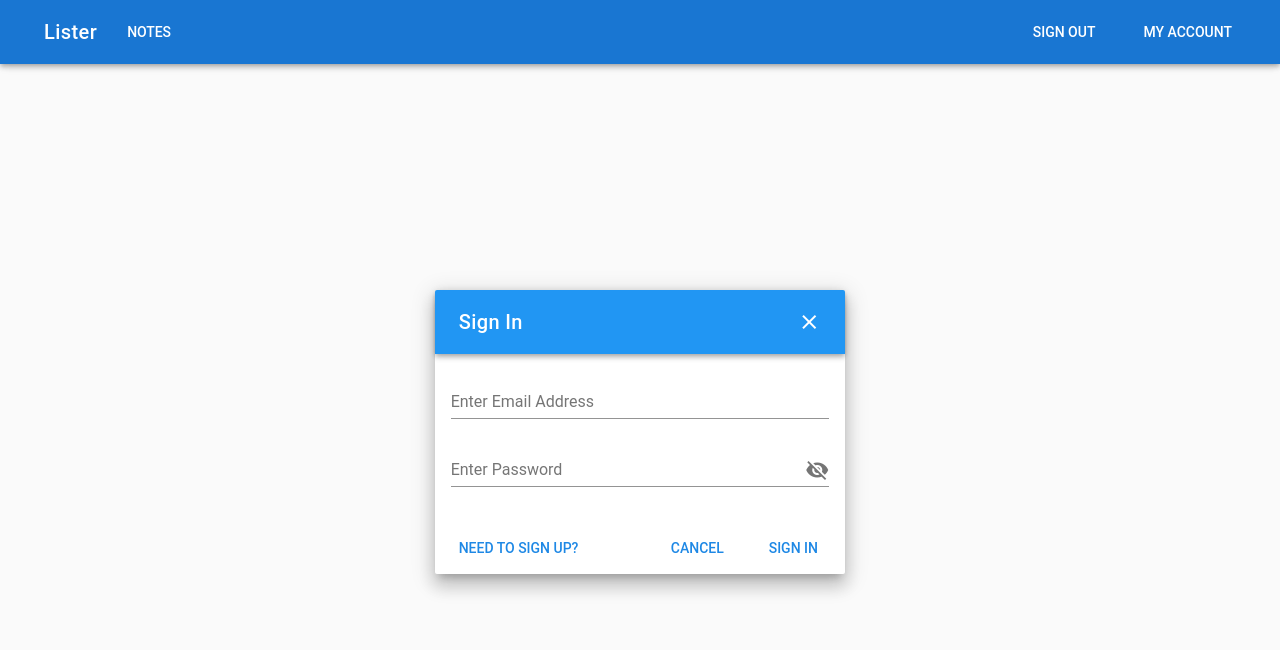
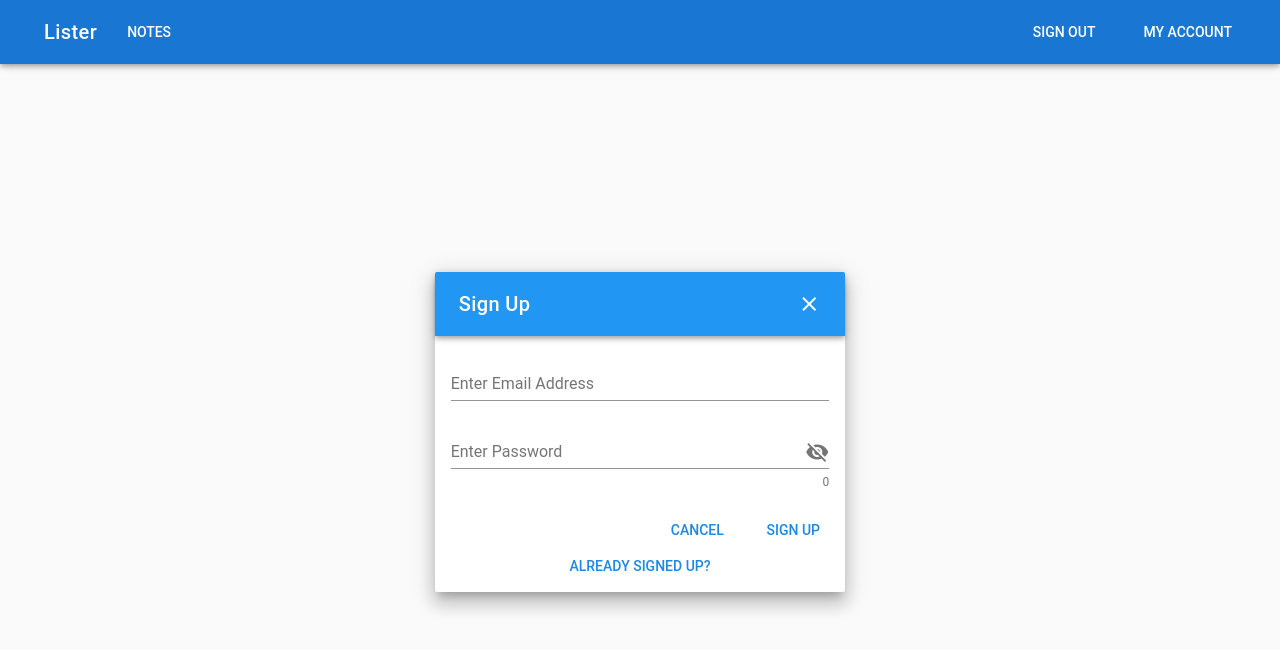
Before and after one commit to dhollinden/todo-vue, a Vue app in the folder client/: page /#/register in a window 1280 px wide. Before the commit this address led to /#/login. Shown: the top 650 px of the page. Built offline with nearby package versions, Linux system fonts and the light colour scheme.

Commit message:
Place buttons on two lines

```diff
--- a/client/src/views/Login.vue
+++ b/client/src/views/Login.vue
@@ -36,10 +36,14 @@
           <v-card-actions>
             <v-container fluid ma-0 pa-0>
               <v-layout row wrap>
-                  <v-btn flat color="primary darken-1" to="/Register">Need to Sign Up?</v-btn>
-                  <v-spacer></v-spacer>
-                  <v-btn flat color="primary darken-1" to="/">Cancel</v-btn>
-                  <v-btn flat color="primary darken-1" @click="onSubmit">Sign In</v-btn>
+                <v-spacer></v-spacer>
+                <v-btn flat color="primary darken-1" to="/">Cancel</v-btn>
+                <v-btn flat color="primary darken-1" @click="onSubmit">Sign In</v-btn>
+              </v-layout>
+              <v-layout row wrap>
+                <v-spacer></v-spacer>
+                <v-btn flat color="primary darken-1" to="/Register">Need to Sign Up?</v-btn>
+                <v-spacer></v-spacer>
               </v-layout>
             </v-container>
           </v-card-actions>
--- a/client/src/views/Register.vue
+++ b/client/src/views/Register.vue
@@ -41,10 +41,14 @@
           <v-card-actions>
             <v-container fluid ma-0 pa-0>
               <v-layout row wrap>
-                <v-btn flat color="primary darken-1" to="/Login">Already signed up?</v-btn>
                 <v-spacer></v-spacer>
                 <v-btn flat color="primary darken-1" to="/">Cancel</v-btn>
                 <v-btn flat color="primary darken-1" @click="onSubmit">Sign Up</v-btn>
+              </v-layout>
+              <v-layout row wrap>
+                <v-spacer></v-spacer>
+                <v-btn flat color="primary darken-1" to="/Login">Already signed up?</v-btn>
+                <v-spacer></v-spacer>
               </v-layout>
             </v-container>
           </v-card-actions>
```
